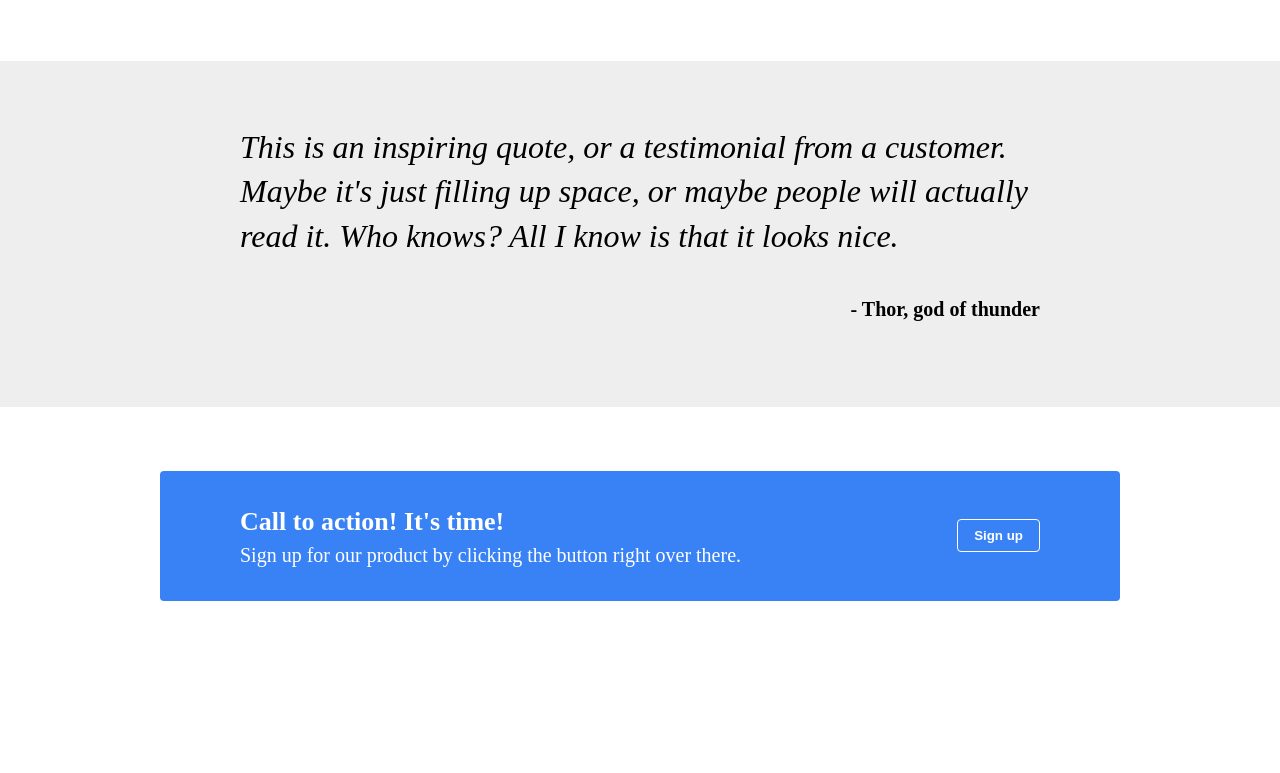
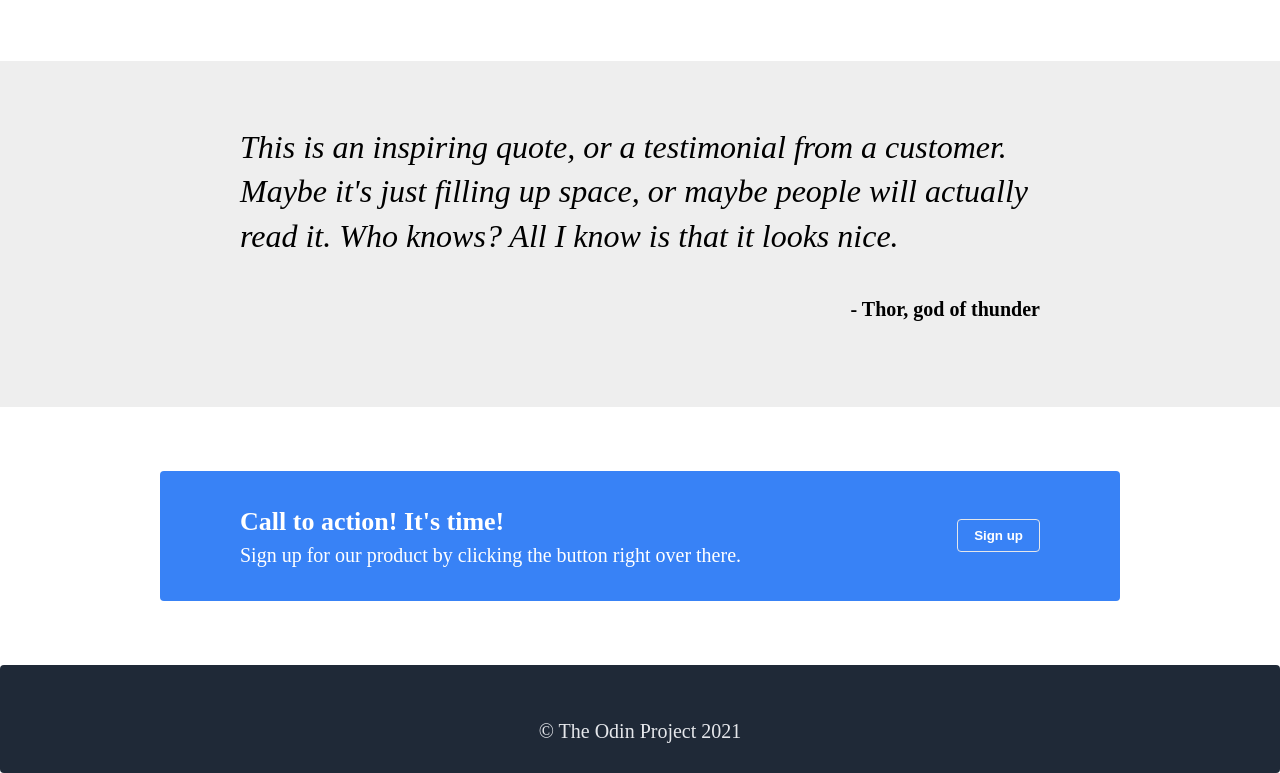
Before and after one commit to kthomasstone/odin-landing-page, a plain HTML site: page index.html in a window 1280 px wide. Shown: the part 1001-1774 px from the top of the page. Before the commit the page ends 1666 px from the top, so only its background shows below. Drawn offline with Linux system fonts and the light colour scheme.

Commit message:
Add footer

```diff
--- a/index.html
+++ b/index.html
@@ -77,6 +77,13 @@
             </div>
         </section>
 
+        <footer class="footer">
+            <div class="container">
+                    <p>&copy; The Odin Project 2021</p>
+                </div>
+            </div>
+        </section>
+
     </div>
 </body>
 </html>
--- a/style.css
+++ b/style.css
@@ -164,7 +164,7 @@ button {
 }
 
 .secondary-btn {
-    border: 1px solid white;
+    border: 1px solid #e5e7eb;
     padding: 8px 16px;
 }
 
@@ -177,3 +177,12 @@ button {
 .cta p {
     margin: 0px;
 }
+
+footer .container {
+    padding: 32px 80px 8px 80px;
+    border-radius: 4px;
+    display: flex;
+    justify-content: center;
+    background-color: #1f2937;
+    color: #e5e7eb;
+}
```
